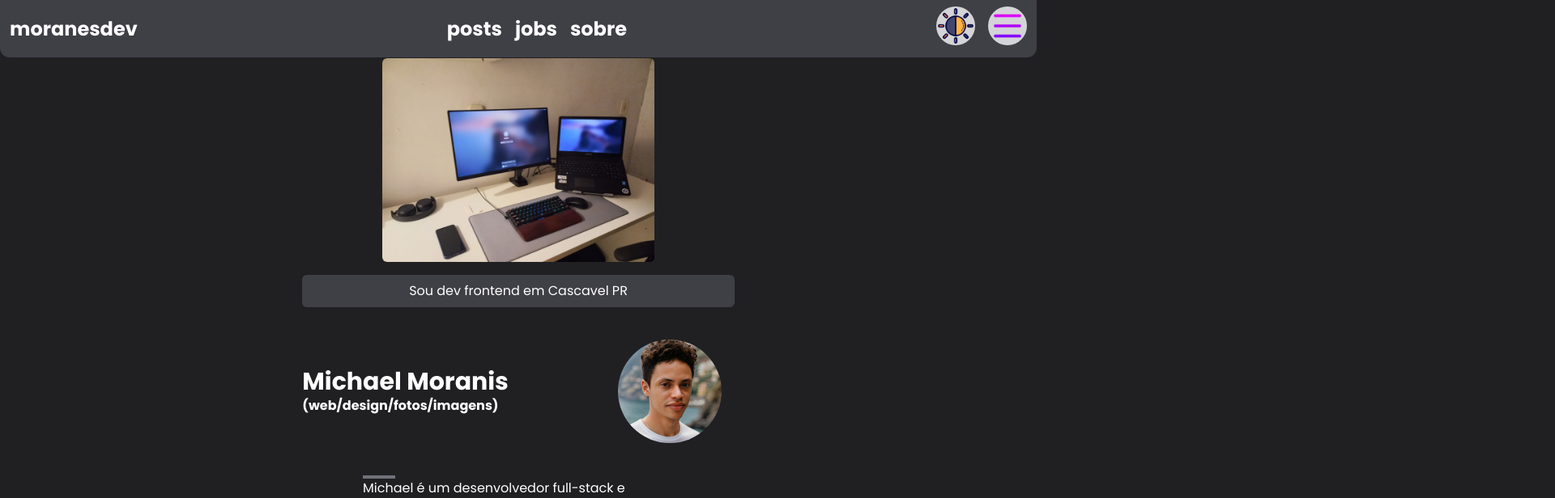
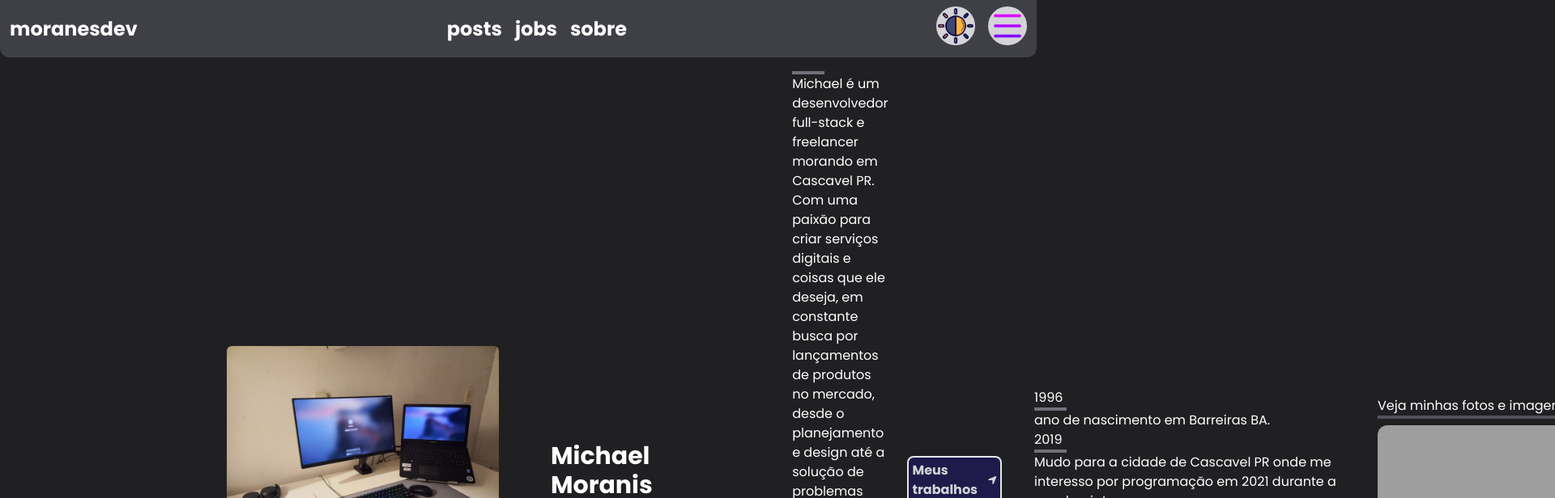
Before and after one commit to MichaelMoranis/portifolio, a React (Vite) app: page / in a window 1280 px wide. Shown: the top 616 px of the page at 81% size, 1920 px wide, since content can reach past the window. Built offline with nearby package versions, Linux system fonts and the light colour scheme; grey boxes are pictures that could not be loaded.

Commit message:
style: corrigindo erro de espaçamento no component app.tsx

```diff
--- a/src/App.tsx
+++ b/src/App.tsx
@@ -6,7 +6,7 @@ import WorkText from "./components/WorkText";
 
 function App() {
   return (
-    <main className={"flex flex-col items-center gap-6 justify-evenly w-full lg:max-w-4xl px-4 font-regular m-10"}>
+    <main className={"flex flex-col items-center gap-6 justify-evenly mx-4 mt-10 w-80 md:flex-row md:w-full lg:max-w-4xl p-4"}>
       <Banner />
       <Perfil />
       <WorkText textWork="Michael é um desenvolvedor full-stack e freelancer morando em Cascavel PR. Com uma paixão para criar serviços digitais e coisas que ele deseja, em constante busca por lançamentos de produtos no mercado,  desde o planejamento e design até a solução de problemas reais com código. Quando não estou online, gosto de sair com minha câmera, ouvir musica, praticar meditação etc. Faço meu serviço como freela, entre em contato para conversarmos sobre negócios e fazer orçamentos!" />
```
